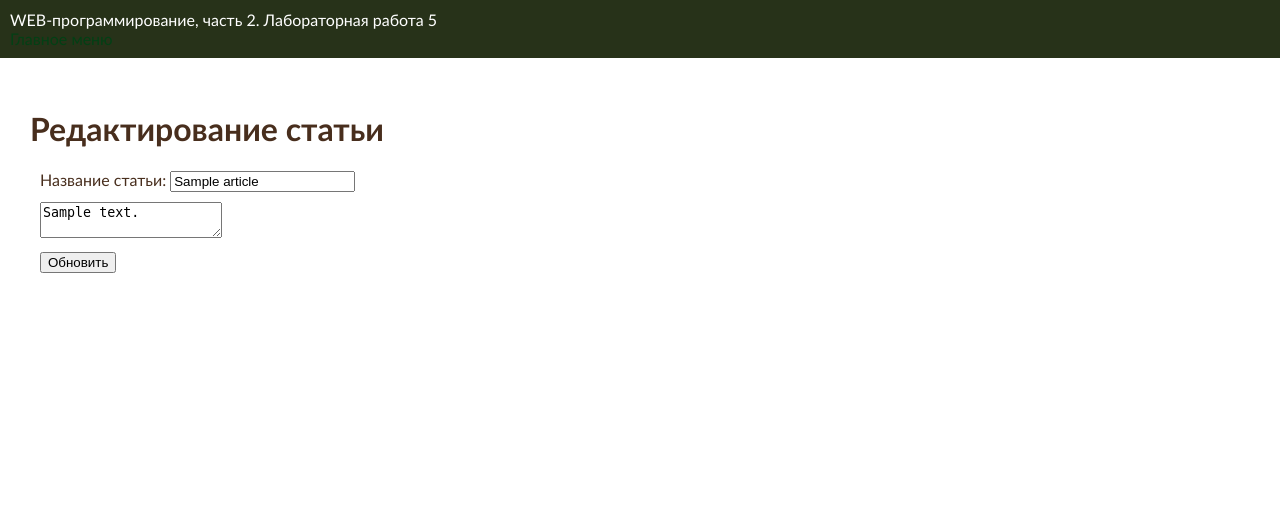
After one commit to AlinaTerehova/web-programming--labs-2, a Flask app: page /lab5/edit/1 in a window 1280 px wide. The commit adds this page. Shown: the top 513 px of the page. Run offline with Flask 3, Linux system fonts and the light colour scheme; the visitor is signed in with stand-in values (Sample User, id 1); a database or web service that is not in the repository returns one stand-in record (values such as "Sample title"); some libraries are stand-ins or nearby versions.

Commit message:
самостоятельные задания

```diff
--- a/lab5.py
+++ b/lab5.py
@@ -34,6 +34,7 @@ def db_close(conn, cur):
     cur.close()
     conn.close()
 
+
 @lab5.route('/lab5/register', methods=['GET', 'POST'])
 def register():
     if request.method == 'GET':
@@ -63,6 +64,7 @@ def register():
         cur.execute("INSERT INTO users (login, password) VALUES (?, ?);", (login, password_hash))
     db_close(conn, cur)
     return render_template('lab5/success.html', login=login)
+
 
 @lab5.route('/lab5/login', methods=['GET', 'POST'])
 def login():
@@ -96,6 +98,7 @@ def login():
     db_close(conn, cur)
     return render_template('lab5/success_login.html', login=login)
 
+
 @lab5.route('/lab5/create', methods=['GET', 'POST'])
 def create():
     login = session.get('login')
@@ -107,6 +110,10 @@ def create():
 
     title = request.form.get('title')
     article_text = request.form.get('article_text')
+
+
+    if not title or not article_text:
+        return render_template('lab5/create_article.html', error='Заполните все поля')
 
     conn, cur = db_connect()
 
@@ -124,6 +131,7 @@ def create():
 
     db_close(conn, cur)
     return redirect('/lab5')
+
 
 @lab5.route('/lab5/list')
 def list():
@@ -148,4 +156,69 @@ def list():
     articles = cur.fetchall()
 
     db_close(conn, cur)
+
+    if not articles:
+        return render_template('/lab5/articles.html', articles=articles, message='У вас нет ни одной статьи.')
+
     return render_template('/lab5/articles.html', articles=articles)
+
+@lab5.route('/lab5/logout')
+def logout():
+    session.pop('login', None)
+    return redirect('/lab5')
+
+
+@lab5.route('/lab5/edit/<int:article_id>', methods=['GET', 'POST'])
+def edit(article_id):
+    login = session.get('login')
+    if not login:
+        return redirect('/lab5/login')
+
+    conn, cur = db_connect()
+
+
+    if current_app.config['DB_TYPE'] == 'postgres':
+        cur.execute("SELECT * FROM articles WHERE id=%s;", (article_id,))
+    else:
+        cur.execute("SELECT * FROM articles WHERE id=?;", (article_id,))
+
+    article = cur.fetchone()
+    db_close(conn, cur)
+
+    if not article:
+        return render_template('lab5/articles.html', message='Статья не найдена.')
+
+    if request.method == 'GET':
+        return render_template('lab5/edit_article.html', article=article)
+
+    title = request.form.get('title')
+    article_text = request.form.get('article_text')
+
+    if not title or not article_text:
+        return render_template('lab5/edit_article.html', article=article, error='Заполните все поля')
+
+    conn, cur = db_connect()
+    if current_app.config['DB_TYPE'] == 'postgres':
+        cur.execute("UPDATE articles SET title=%s, article_text=%s WHERE id=%s;", (title, article_text, article_id))
+    else:
+        cur.execute("UPDATE articles SET title=?, article_text=? WHERE id=?;", (title, article_text, article_id))
+
+    db_close(conn, cur)
+    return redirect('/lab5/list')
+
+
+
+@lab5.route('/lab5/delete/<int:article_id>', methods=['POST'])
+def delete(article_id):
+    login = session.get('login')
+    if not login:
+        return redirect('/lab5/login')
+
+    conn, cur = db_connect()
+    if current_app.config['DB_TYPE'] == 'postgres':
+        cur.execute("DELETE FROM articles WHERE id=%s;", (article_id,))
+    else:
+        cur.execute("DELETE FROM articles WHERE id=?;", (article_id,))
+
+    db_close(conn, cur)
+    return redirect('/lab5/list')
--- a/templates/lab5/create_article.html
+++ b/templates/lab5/create_article.html
@@ -6,7 +6,11 @@
 {# основной контент #}
 {% block main %}
     <h1> Создание статьи</h1>
-
+    {% if error %}
+        <div style="color: red;">
+            {{ error }}
+        </div>
+    {% endif %}
     <form method="post">
         <div>
             <label>
--- /dev/null
+++ b/templates/lab5/edit_article.html
@@ -0,0 +1,26 @@
+{% extends 'base.html' %}
+
+{% block lab %}Лабораторная работа 5{% endblock %}
+
+{% block main %}
+    <h1>Редактирование статьи</h1>
+    {% if error %}
+        <div style="color: red;">{{ error }}</div>
+    {% endif %}
+    <form method="post">
+        <div>
+            <label>
+                Название статьи:
+                <input type="text" maxlength="50" name="title" value="{{ article['title'] }}">
+            </label>
+        </div>
+
+        <div>
+            <textarea name="article_text">{{ article['article_text'] }}</textarea>
+        </div>
+
+        <div>
+            <button type="submit">Обновить</button>
+        </div>
+    </form>
+{% endblock %}
--- a/templates/lab5/lab5.html
+++ b/templates/lab5/lab5.html
@@ -5,15 +5,16 @@
 
 {# основной контент #}
 {% block main %}
-<h2 style="text-align: center;" > База знаний</h2>
+<h2 style="text-align: center;"> База знаний</h2>
 <div class="block-container">
     <a href="{{ url_for('lab5.login') }}" class="block">Вход</a>
     <a href="{{ url_for('lab5.register') }}" class="block">Регистрация</a>
     <a href="{{ url_for('lab5.list') }}" class="block">Список статей</a>
     <a href="{{ url_for('lab5.create') }}" class="block">Создать статью</a>
+    <a href="{{ url_for('lab5.logout') }}" class="block">Выйти</a> {# Добавлено #}
 </div>
 
 <p style="text-align: right; margin:30px;">
-    {{ login if login else 'Anonymou' }}
+    {{ login if login else 'Anonymous' }}
 </p>
 {% endblock %}
```
Also changed, not shown: templates/lab5/articles.html (+15 -9 lines).
